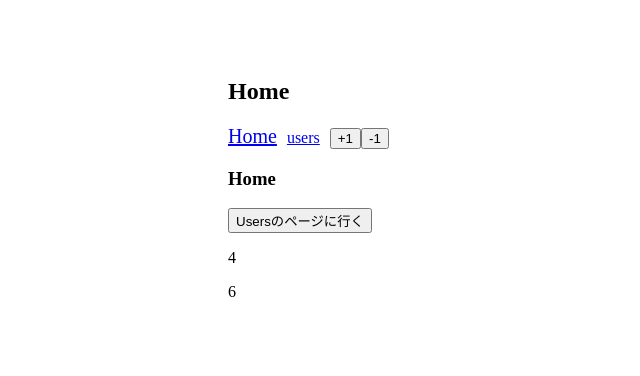
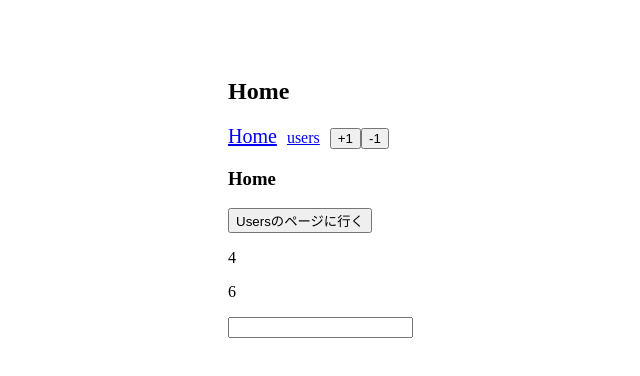
Before and after one commit to aki537/vue.js, a Vue app in the folder section13/udemy-section13/: page / in a window 1280 px wide. Shown: the top 376 px of the page, without its empty margins (62-702 px from the left). Built offline with nearby package versions, Linux system fonts and the light colour scheme.

Commit message:
220 双方向データバインディング(v-model)をvuexで使う場合の記述

```diff
--- a/section13/udemy-section13/src/store.js
+++ b/section13/udemy-section13/src/store.js
@@ -5,11 +5,13 @@
 
 export default new Vuex.Store({
   state: {
-    count: 2
+    count: 2,
+    message: ""
   },
   getters: {
     doubleCount: state => state.count * 2,
     tripleCount: state => state.count * 3,
+    message: state => state.message
   },
   // stateの値を変えるときはmutationで変える
   mutations: {
@@ -19,6 +21,9 @@
     decrement(state, number) {
       state.count -= number;
     },
+    updateMessage(state, newMessage) {
+      state.message = newMessage;
+    }
   },
   // 非同期処理をするときはactionsを使う
   // （mutationsで非同期処理はかけない)
@@ -33,6 +38,9 @@
     decrement({ commit }, number) {
       commit('decrement', number);
     },
+    updateMessage({ commit }, newMessage) {
+      commit("updateMessage", newMessage);
+    }
     // incrementAsync(context) {
     //   setTimeout(() => {
 
--- a/section13/udemy-section13/src/views/Home.vue
+++ b/section13/udemy-section13/src/views/Home.vue
@@ -5,6 +5,13 @@
     <button @click="toUsers">Usersのページに行く</button>
     <p>{{ doubleCount }}</p>
     <p>{{ tripleCount }}</p>
+    <input
+      type="text"
+      v-model="message"
+    >
+      <!-- :value="message"
+      @input="updateMessage" -->
+    <p>{{ message }}</p>
   </div>
 </template>
 
@@ -13,7 +20,18 @@
 
 export default {
   computed: {
-    ...mapGetters(["doubleCount", "tripleCount"])
+    ...mapGetters(["doubleCount", "tripleCount"]),
+    // message() {
+    //   return this.$store.getters.message;
+    // }
+    message: {
+      get() {
+        return this.$store.getters.message;
+      },
+      set(value) {
+        this.$store.dispatch("updateMessage", value);
+      },
+    }
   },
   // computed: mapGetters({
   //   myComponentDoubleCount: "doubleCount"
@@ -25,6 +43,9 @@
   //     return this.$store.getters.tripleCount;
   //   }
   methods: {
+    // updateMessage(e) {
+    //   this.$store.dispatch("updateMessage", e.target.value);
+    // },
     toUsers() {
       this.$router.push({
         name: 'users-id-profile',
```
